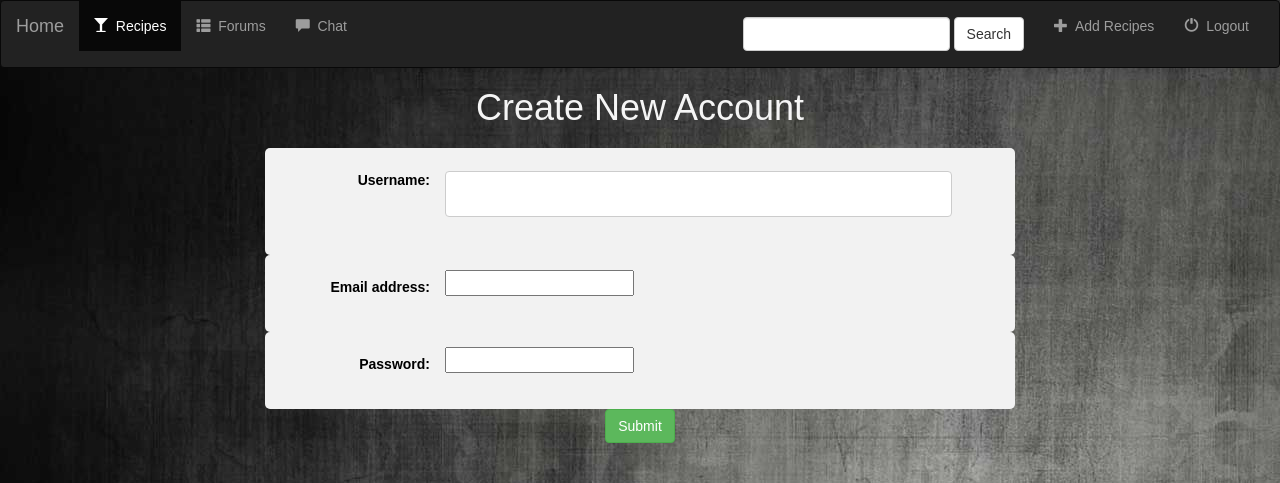
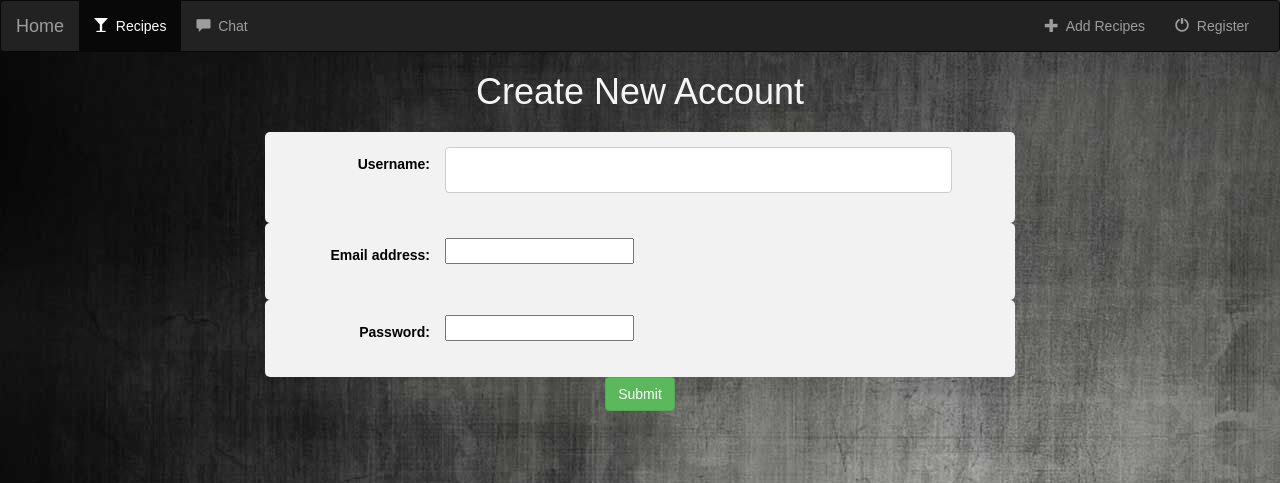
Before and after one commit to FalconOVII/CINS465_WebSite, a Django app: page /myapp/register/ in a window 1280 px wide. Shown: the top 483 px of the page. Run offline with Django 3.2, Linux system fonts and the light colour scheme; some libraries are stand-ins or nearby versions.

```diff
--- a/mysite/myapp/templates/base.html
+++ b/mysite/myapp/templates/base.html
@@ -36,11 +36,13 @@
                             <span class="glyphicon glyphicon-glass" aria-hidden="true"></span>&nbsp; Recipes
                         </a>
                     </li>
+		    <!--
                     <li class="">
                         <a href="#">
                             <span class="glyphicon glyphicon-th-list" aria-hidden="true"></span>&nbsp; Forums
                         </a>
                     </li>
+		    -->
                     <li class="">
                         <a href="{% url 'myapp:chat' %}">
                             <span class="glyphicon glyphicon-comment" aria-hidden="true"></span>&nbsp; Chat
@@ -54,17 +56,19 @@
                         </a>
                     </li>
                     <li class="">
-                        <a href="#">
-                            <span class="glyphicon glyphicon-off" aria-hidden="true"></span>&nbsp; Logout
+			    <a href="{% url 'myapp:register' %}">
+                            <span class="glyphicon glyphicon-off" aria-hidden="true"></span>&nbsp; Register
                         </a>
                     </li>
                 </ul>
+		<!--
                 <form class="navbar-form navbar-right" role="search" method="get" action="#">
                     <div class="form-group">
                         <input type="text" class="form-control" name="q" value="">
                     </div>
                     <button type="submit" class="btn btn-default">Search</button>
                 </form>
+		-->
             </div>
         </div>
     </nav>
--- a/mysite/myapp/templates/form_template.html
+++ b/mysite/myapp/templates/form_template.html
@@ -16,8 +16,8 @@
             border: 1px solid #ccc;
             border-radius: 4px;
             box-sizing: border-box;
-            margin-top: 8px;
-            margin-bottom: 8px;
+            margin-top: 0px;
+            margin-bottom: 0px;
             resize: vertical;
         }
 
```
